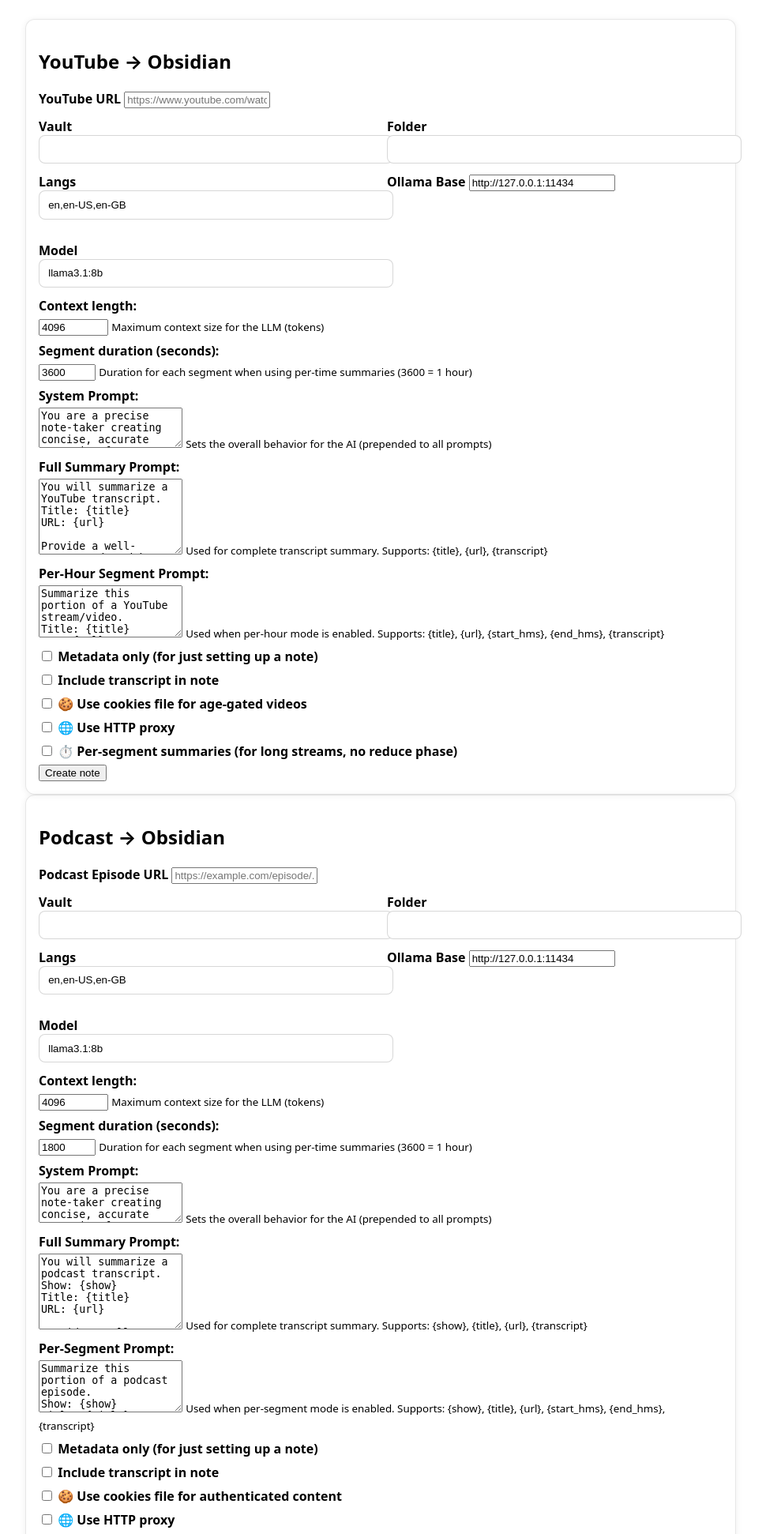
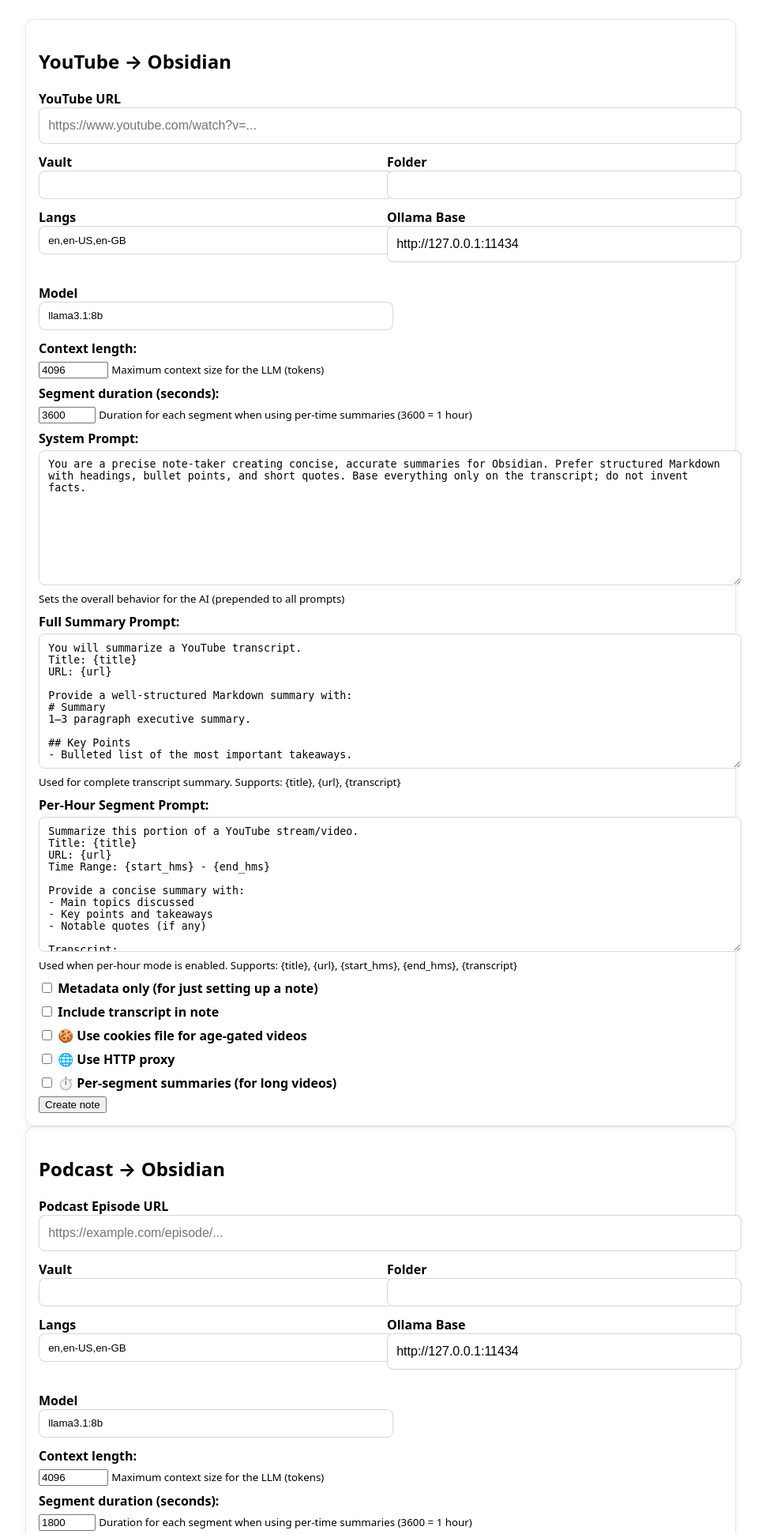
Before and after one commit to humandecoded/youtube-podcast-transcript-obsidian-webapp, a Flask app: page / in a window 1280 px wide. Shown: the part 118-2060 px from the top of the page at 79% size, without its empty margins (158-1128 px from the left). Run offline with Flask 3, Linux system fonts and the light colour scheme; some libraries are stand-ins or nearby versions.

Commit message:
tweaked text box sizes

```diff
--- a/templates/base.html
+++ b/templates/base.html
@@ -10,6 +10,8 @@
     header { margin-bottom: 1.5rem; }
     .card { border: 1px solid #8883; border-radius: 12px; padding: 1rem; box-shadow: 0 1px 8px #0001; background: rgba(255,255,255,0.03); }
     input[type=text] { width: 100%; padding: .6rem .7rem; border-radius: 8px; border: 1px solid #8885; }
+    input[type=url] { width: 100%; padding: .8rem .7rem; border-radius: 8px; border: 1px solid #8885; font-size: 1rem; }
+    textarea { width: 100%; padding: .6rem .7rem; border-radius: 8px; border: 1px solid #8885; font-family: monospace; resize: vertical; min-height: 150px; }
     label { font-weight: 600; display: block; margin: .5rem 0 .25rem; }
     .row { display: grid; grid-template-columns: 1fr 1fr; gap: 1rem; }
     .btn { display: inline-block; padding: .6rem 1rem; border-radius: 8px; border: 1px solid #4445; background: #2b6cb0; color: #fff; cursor: pointer; }
--- a/templates/index.html
+++ b/templates/index.html
@@ -49,7 +49,7 @@
 <label><input type="checkbox" name="use_proxy"> 🌐 Use HTTP proxy</label>
 <label>
     <input type="checkbox" name="per_hour" id="yt_per_hour">
-    ⏱️ Per-segment summaries (for long streams, no reduce phase)
+    ⏱️ Per-segment summaries (for long videos)
 </label>
 <button type="submit">Create note</button>
 </form>
@@ -101,7 +101,7 @@
 <label><input type="checkbox" name="use_proxy"> 🌐 Use HTTP proxy</label>
 <label>
     <input type="checkbox" name="per_segment" id="podcast_per_segment">
-    ⏱️ Per-segment summaries (no reduce phase)
+    ⏱️ Per-segment summaries (for long episodes)
 </label>
 <button type="submit">Create note</button>
 
```
